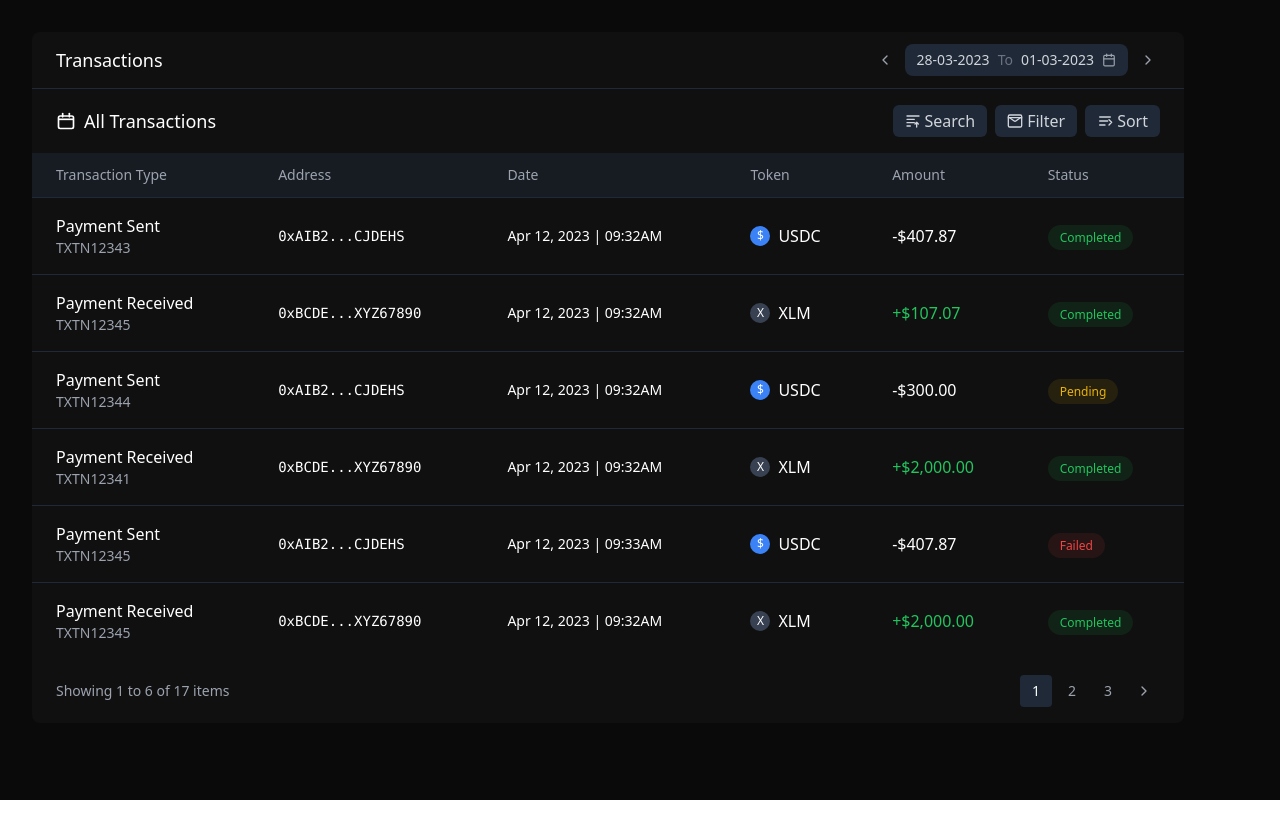
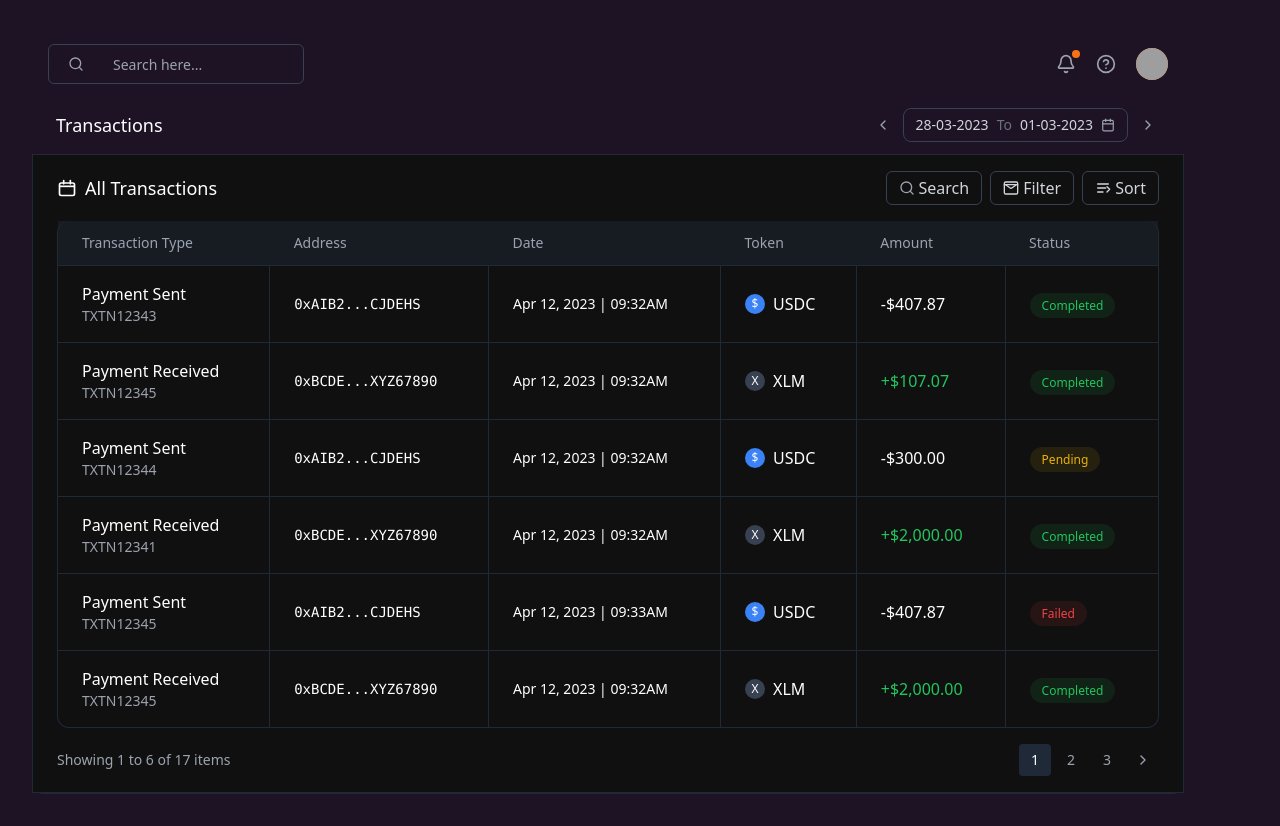
Before and after one commit to Stellopay/stellopay-frontend, a Next.js app: page /Transaction-Table in a window 1280 px wide. Before the commit the page ends 800 px from the top, so only its background shows below. Built offline with nearby package versions, Linux system fonts and the light colour scheme; grey boxes are pictures that could not be loaded.

Commit message:
made changes

```diff
--- a/app/Transaction-Table/TransactionTable.tsx
+++ b/app/Transaction-Table/TransactionTable.tsx
@@ -2,7 +2,14 @@
 
 import React from "react";
 import { useEffect, useState } from "react";
-import { ChevronLeft, ChevronRight, Calendar } from "lucide-react";
+import {
+  ChevronLeft,
+  ChevronRight,
+  Calendar,
+  Search,
+  Bell,
+  HelpCircle,
+} from "lucide-react";
 
 export default function TransactionTable() {
   const [startDate, setStartDate] = useState("28-03-2023");
@@ -109,15 +116,43 @@ export default function TransactionTable() {
   };
 
   return (
-    <div className="flex flex-col bg-[#101010] text-white rounded-lg w-full max-w-6xl">
+    <div className="flex flex-col bg-[#1E1225] text-white rounded-xl w-full max-w-6xl border-b border-gray-800">
+      {/* Navigation Bar */}
+      <div className="w-full bg-[#1E1225] px-4 py-3 flex items-center justify-between">
+        <div className="relative flex items-center">
+          <div className="absolute inset-y-0 left-0 pl-5 flex items-center pointer-events-none">
+            <Search className="h-4 w-4 text-gray-400" />
+          </div>
+          <input
+            type="text"
+            placeholder="Search here..."
+            className="h-10 border border-gray-700 rounded-md bg-[#1E1225] pl-16 pr-4 py-2.5 text-sm text-gray-300 focus:outline-none w-64"
+          />
+        </div>
+        <div className="flex items-center space-x-5">
+          <div className="relative">
+            <div className="absolute -top-1 -right-1 w-2 h-2 bg-orange-500 rounded-full"></div>
+            <Bell className="h-5 w-5 text-gray-400" />
+          </div>
+          <HelpCircle className="h-5 w-5 text-gray-400" />
+          <div className="h-8 w-8 rounded-full bg-orange-500 overflow-hidden">
+            <img
+              src="/api/placeholder/36/36"
+              alt="Profile"
+              className="w-full h-full object-cover"
+            />
+          </div>
+        </div>
+      </div>
+
       {/* Date Range Selector */}
-      <div className="flex flex-col md:flex-row md:items-center justify-between px-6 py-3 border-b border-gray-800 space-y-4 md:space-y-0">
+      <div className="flex flex-col md:flex-row md:items-center justify-between px-6 py-3 border-b border-gray-800 space-y-4 md:space-y-0 bg-[#1E1225]">
         <h1 className="text-lg font-medium text-white">Transactions</h1>
         <div className="flex flex-col sm:flex-row items-start sm:items-center space-y-2 sm:space-y-0 sm:space-x-2">
           <button className="p-1 hover:bg-gray-800 rounded">
             <ChevronLeft size={16} className="text-gray-400" />
           </button>
-          <div className="flex items-center space-x-2 bg-gray-800 rounded-lg px-3 py-1.5 w-full sm:w-auto">
+          <div className="flex items-center space-x-2 border border-gray-700 rounded-lg px-3 py-1.5 w-full sm:w-auto">
             <span className="text-sm text-gray-300">{startDate}</span>
             <span className="text-sm text-gray-500">To</span>
             <span className="text-sm text-gray-300">{endDate}</span>
@@ -129,7 +164,8 @@ export default function TransactionTable() {
         </div>
       </div>
 
-      <div className="flex flex-col md:flex-row justify-between items-start md:items-center px-6 py-4 space-y-4 md:space-y-0">
+      {/* All Transactions and SearchFilterSort - Changed background to #101010 and added border */}
+      <div className="flex flex-col md:flex-row justify-between items-start md:items-center px-6 py-4 space-y-4 md:space-y-0 bg-[#101010] border-x border-solid border-gray-800">
         <h2 className="text-lg font-medium flex items-center">
           <svg
             className="w-5 h-5 mr-2"
@@ -163,48 +199,11 @@ export default function TransactionTable() {
           All Transactions
         </h2>
         <div className="flex flex-col sm:flex-row space-y-2 sm:space-y-0 sm:space-x-2 w-full sm:w-auto">
-          <button className="bg-gray-800 hover:bg-gray-700 text-gray-300 px-3 py-1 rounded-md flex items-center justify-center">
-            <svg
-              className="w-4 h-4 mr-1"
-              viewBox="0 0 24 24"
-              fill="none"
-              xmlns="http://www.w3.org/2000/svg"
-            >
-              <path
-                d="M3 4.5H21"
-                stroke="currentColor"
-                strokeWidth="2"
-                strokeLinecap="round"
-              />
-              <path
-                d="M3 9.5H14"
-                stroke="currentColor"
-                strokeWidth="2"
-                strokeLinecap="round"
-              />
-              <path
-                d="M3 14.5H14"
-                stroke="currentColor"
-                strokeWidth="2"
-                strokeLinecap="round"
-              />
-              <path
-                d="M3 19.5H8"
-                stroke="currentColor"
-                strokeWidth="2"
-                strokeLinecap="round"
-              />
-              <path
-                d="M17.5 14L17.5 21M17.5 14L20 16.5M17.5 14L15 16.5"
-                stroke="currentColor"
-                strokeWidth="2"
-                strokeLinecap="round"
-                strokeLinejoin="round"
-              />
-            </svg>
+          <button className="border border-gray-700 hover:bg-gray-800 text-gray-300 px-3 py-1 rounded-md flex items-center justify-center">
+            <Search className="h-4 w-4 mr-1 text-gray-400" />
             Search
           </button>
-          <button className="bg-gray-800 hover:bg-gray-700 text-gray-300 px-3 py-1 rounded-md flex items-center justify-center">
+          <button className="border border-gray-700 hover:bg-gray-800 text-gray-300 px-3 py-1 rounded-md flex items-center justify-center">
             <svg
               className="w-4 h-4 mr-1"
               viewBox="0 0 24 24"
@@ -237,7 +236,7 @@ export default function TransactionTable() {
             </svg>
             Filter
           </button>
-          <button className="bg-gray-800 hover:bg-gray-700 text-gray-300 px-3 py-1 rounded-md flex items-center justify-center">
+          <button className="border border-gray-700 hover:bg-gray-800 text-gray-300 px-3 py-1 rounded-md flex items-center justify-center">
             <svg
               className="w-4 h-4 mr-1"
               viewBox="0 0 24 24"
@@ -275,7 +274,9 @@ export default function TransactionTable() {
         </div>
       </div>
 
-      <div className="overflow-x-auto">
+      {/* Table section - Added border-x and changed background */}
+      <div className="overflow-x-auto px-6 bg-[#101010] border-x border-solid border-gray-800">
+        <div className="border-x border-b border-gray-800 rounded-xl">
           <table className="w-full">
             <thead>
               <tr className="text-left text-gray-400 text-sm border-b border-gray-800 bg-gray-800/50">
@@ -290,7 +291,7 @@ export default function TransactionTable() {
             <tbody className="divide-y divide-gray-800">
               {transactions.map((transaction, index) => (
                 <tr key={index} className="hover:bg-gray-800/50">
-                <td className="px-6 py-4">
+                  <td className="px-6 py-4 border-r border-gray-800">
                     <div>
                       <div className="font-medium">{transaction.type}</div>
                       <div className="text-sm text-gray-400">
@@ -298,20 +299,20 @@ export default function TransactionTable() {
                       </div>
                     </div>
                   </td>
-                <td className="px-6 py-4 font-mono text-sm">
+                  <td className="px-6 py-4 font-mono text-sm border-r border-gray-800">
                     {transaction.address}
                   </td>
-                <td className="px-6 py-4 text-sm">
+                  <td className="px-6 py-4 text-sm border-r border-gray-800">
                     {transaction.date} | {transaction.time}
                   </td>
-                <td className="px-6 py-4">
+                  <td className="px-6 py-4 border-r border-gray-800">
                     <div className="flex items-center">
                       {getTokenIcon(transaction.token)}
                       {transaction.token}
                     </div>
                   </td>
                   <td
-                  className={`px-6 py-4 ${getAmountClass(transaction.amount)}`}
+                    className={`px-6 py-4 border-r border-gray-800 ${getAmountClass(transaction.amount)}`}
                   >
                     {transaction.amount}
                   </td>
@@ -327,8 +328,10 @@ export default function TransactionTable() {
             </tbody>
           </table>
         </div>
+      </div>
 
-      <div className="flex justify-between items-center px-6 py-4 text-sm text-gray-400">
+      {/* Pagination section - Added border-x and changed background */}
+      <div className="flex justify-between items-center px-6 py-4 text-sm text-gray-400 bg-[#101010] border-x border-b border-solid border-gray-800">
         <div>Showing 1 to 6 of 17 items</div>
         <div className="flex items-center space-x-1">
           <button className="w-8 h-8 flex items-center justify-center rounded bg-gray-800 text-white">
--- a/app/Transaction-Table/page.tsx
+++ b/app/Transaction-Table/page.tsx
@@ -2,7 +2,7 @@ import TransactionTable from "./TransactionTable";
 
 export default function TransactionTablePage() {
   return (
-    <div className="min-h-screen bg-[#0A0A0A]">
+    <div className="min-h-screen bg-[#1E1225]">
       <div className="container mx-auto py-8">
         <TransactionTable />
       </div>
```
Lines whose indentation alone changed are shown as unchanged.
